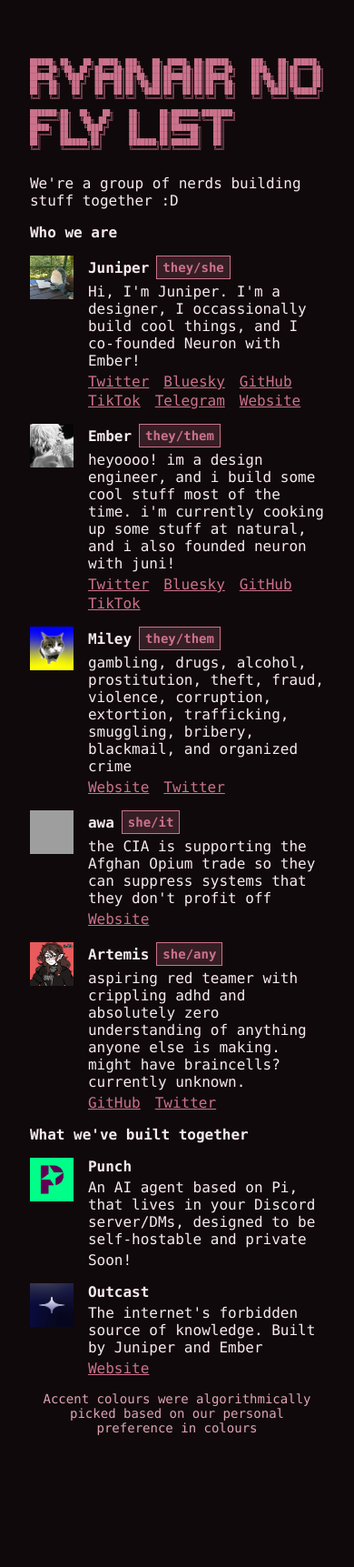
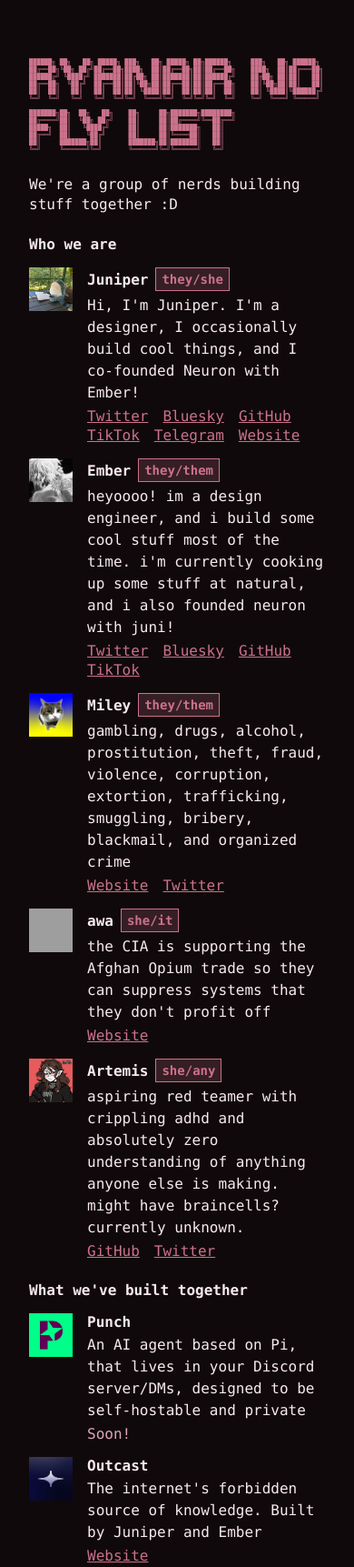
Before and after one commit to ryanairnoflylist/rnfl-site, a plain HTML site: page index.html in a window 390 px wide. Shown: the top 1723 px of the page at 91% size. Before the commit the page ends 1674 px from the top, so only its background shows below. Drawn offline with Linux system fonts and the light colour scheme; grey boxes are pictures that could not be loaded.

Commit message:
site: alt text, real headings, and a link preview (#1)
- every avatar and logo gets alt text (was 7 images with none)
- the ASCII banner is aria-hidden and the page finally has an h1; section labels are h2 and names are h3
- description, Open Graph and Twitter meta so posting the link doesn't unfurl as a bare URL, plus a 1200x630 og.png
- p line-height 1.5 so the bios stop reading as a wall
- container width is min(560px, 86vw) with 16px side margins, so narrow phones stop clipping
- element soup (thing/name/info/links) became section/h3/div/div with the same styling
- the Punch 'Soon!' placeholder is a span, not an empty anchor
- copy: occasionally, and Ember's double space

Co-authored-by: Juniper (blahajcoding) <blahajcoding@users.noreply.github.com>
Co-authored-by: Punch <punch@orb.gay>

```diff
--- a/index.html
+++ b/index.html
@@ -4,14 +4,29 @@
 <head>
     <meta charset="UTF-8">
     <meta name="viewport" content="width=device-width, initial-scale=1.0">
-    <title>ryanair no fly list</title>
+    <title>Ryanair No Fly List</title>
+    <meta name="description" content="A group of nerds building stuff together. Juniper, Ember, Miley, awa and Artemis, plus what we've built: Punch and Outcast.">
+    <meta name="theme-color" content="#cb728c">
+    <meta property="og:type" content="website">
+    <meta property="og:site_name" content="Ryanair No Fly List">
+    <meta property="og:title" content="Ryanair No Fly List">
+    <meta property="og:description" content="A group of nerds building stuff together.">
+    <meta property="og:url" content="https://rnfl.net">
+    <meta property="og:image" content="https://rnfl.net/og.png">
+    <meta property="og:image:width" content="1200">
+    <meta property="og:image:height" content="630">
+    <meta property="og:image:alt" content="Ryanair No Fly List, in pink pixel lettering on near-black">
+    <meta name="twitter:card" content="summary_large_image">
+    <meta name="twitter:title" content="Ryanair No Fly List">
+    <meta name="twitter:description" content="A group of nerds building stuff together.">
+    <meta name="twitter:image" content="https://rnfl.net/og.png">
     <link rel="stylesheet" href="style.css">
     <link rel="icon" type="image/svg+xml" href="favicon.svg">
 </head>
 
 <body>
     <container>
-        <pre>
+        <pre aria-hidden="true">
 ██████╗ ██╗   ██╗ █████╗ ███╗   ██╗ █████╗ ██╗██████╗     ███╗   ██╗ ██████╗
 ██╔══██╗╚██╗ ██╔╝██╔══██╗████╗  ██║██╔══██╗██║██╔══██╗    ████╗  ██║██╔═══██╗
 ██████╔╝ ╚████╔╝ ███████║██╔██╗ ██║███████║██║██████╔╝    ██╔██╗ ██║██║   ██║
@@ -26,90 +41,91 @@
 ██║     ███████╗██║       ███████╗██║███████║   ██║
 ╚═╝     ╚══════╝╚═╝       ╚══════╝╚═╝╚══════╝   ╚═╝
             </pre>
-            We're a group of nerds building stuff together :D
-            <h4>Who we are</h4>
-            <thing>
-                <img class="pfp" src="pfps/juniper.jpeg">
-                <info>
-                    <name>Juniper <pronouns>they/she</pronouns></name>
-                    <p>Hi, I'm Juniper. I'm a designer, I occassionally build cool things, and I co-founded Neuron with Ember!</p>
-                    <links>
+            <h1 class="sr-only">Ryanair No Fly List</h1>
+            <p class="tagline">We're a group of nerds building stuff together :D</p>
+            <h2>Who we are</h2>
+            <section class="thing">
+                <img class="pfp" src="pfps/juniper.jpeg" alt="Juniper's avatar">
+                <div class="info">
+                    <h3 class="name">Juniper <pronouns>they/she</pronouns></h3>
+                    <p>Hi, I'm Juniper. I'm a designer, I occasionally build cool things, and I co-founded Neuron with Ember!</p>
+                    <div class="links">
                         <a href="https://twitter.com/st3llarorb">Twitter</a>
                         <a href="https://bsky.app/profile/orb.gay">Bluesky</a>
                         <a href="https://github.com/blahajcoding">GitHub</a>
                         <a href="https://tiktok.com/@gayorb">TikTok</a>
                         <a href="https://t.me/enbyorb">Telegram</a>
                         <a href="https://orb.gay">Website</a>
-                    </links>
-                </info>
-            </thing>
-            <thing>
-                <img class="pfp" src="pfps/ember.jpeg">
-                <info>
-                    <name>Ember <pronouns>they/them</pronouns></name>
-                    <p>heyoooo! im a  design engineer, and i build some cool stuff most of the time. i'm currently cooking up some stuff at natural, and i also founded neuron with juni!</p>
-                    <links>
+                    </div>
+                </div>
+            </section>
+            <section class="thing">
+                <img class="pfp" src="pfps/ember.jpeg" alt="Ember's avatar">
+                <div class="info">
+                    <h3 class="name">Ember <pronouns>they/them</pronouns></h3>
+                    <p>heyoooo! im a design engineer, and i build some cool stuff most of the time. i'm currently cooking up some stuff at natural, and i also founded neuron with juni!</p>
+                    <div class="links">
                         <a href="https://twitter.com/embeputer">Twitter</a>
                         <a href="https://bsky.app/profile/puppy.orb.gay">Bluesky</a>
                         <a href="https://github.com/embeputer">GitHub</a>
                         <a href="https://tiktok.com/embeputer">TikTok</a>
-                    </links>
-                </info>
-            </thing>
+                    </div>
+                </div>
+            </section>
 
-            <thing>
-                <img class="pfp" src="pfps/miley.png">
-                <info>
-                    <name>Miley <pronouns>they/them</pronouns></name>
+            <section class="thing">
+                <img class="pfp" src="pfps/miley.png" alt="Miley's avatar">
+                <div class="info">
+                    <h3 class="name">Miley <pronouns>they/them</pronouns></h3>
                     <p>gambling, drugs, alcohol, prostitution, theft, fraud, violence, corruption, extortion, trafficking, smuggling, bribery, blackmail, and organized crime</p>
-                    <links>
+                    <div class="links">
                         <a href="https://percnt.pl">Website</a>
                         <a href="https://x.com/mkantenko">Twitter</a> <!-- it's still twitter ma -->
-                    </links>
-                </info>
-            </thing>
-            <thing>
-                <img class="pfp" src="pfps/awa.png">
-                <info>
-                    <name>awa <pronouns>she/it</pronouns></name>
+                    </div>
+                </div>
+            </section>
+            <section class="thing">
+                <img class="pfp" src="pfps/awa.png" alt="awa's avatar">
+                <div class="info">
+                    <h3 class="name">awa <pronouns>she/it</pronouns></h3>
                     <p>the CIA is supporting the Afghan Opium trade so they can suppress systems that they don't profit off</p>
-                    <links>
+                    <div class="links">
                         <a href="https://eqilia.eu">Website</a>
-                    </links>
-                </info>
-            </thing>
-            <thing>
-                <img class="pfp" src="pfps/arti.png">
-                <info>
-                    <name>Artemis <pronouns>she/any</pronouns></name>
+                    </div>
+                </div>
+            </section>
+            <section class="thing">
+                <img class="pfp" src="pfps/arti.png" alt="Artemis's avatar">
+                <div class="info">
+                    <h3 class="name">Artemis <pronouns>she/any</pronouns></h3>
                     <p>aspiring red teamer with crippling adhd and absolutely zero understanding of anything anyone else is making. might have braincells? currently unknown.</p>
-                    <links>
+                    <div class="links">
                         <a href="https://github.com/sillyputerwitch">GitHub</a>
                         <a href="https://x.com/sillyputerwitch">Twitter</a>
-                    </links>
-                </info>
-            </thing>
-            <h4>What we've built together</h4>
-            <thing>
-                <img class="logo" src="logos/punch_pfp.png">
-                <info>
-                    <name>Punch</name>
+                    </div>
+                </div>
+            </section>
+            <h2>What we've built together</h2>
+            <section class="thing">
+                <img class="logo" src="logos/punch_pfp.png" alt="Punch logo">
+                <div class="info">
+                    <h3 class="name">Punch</h3>
                     <p>An AI agent based on Pi, that lives in your Discord server/DMs, designed to be self-hostable and private</p>
-                    <links>
-                        <a>Soon!</a>
-                    </links>
-                </info>
-            </thing>
-            <thing>
-                <img class="logo" src="logos/neuron.png">
-                <info>
-                    <name>Outcast</name>
+                    <div class="links">
+                        <span class="status">Soon!</span>
+                    </div>
+                </div>
+            </section>
+            <section class="thing">
+                <img class="logo" src="logos/neuron.png" alt="Outcast logo">
+                <div class="info">
+                    <h3 class="name">Outcast</h3>
                     <p>The internet's forbidden source of knowledge. Built by Juniper and Ember</p>
-                    <links>
+                    <div class="links">
                         <a href="https://github.com/neuronfndn">Website</a>
-                    </links>
-                </info>
-            </thing>
+                    </div>
+                </div>
+            </section>
             <p class="footer">
                 Accent colours were algorithmically picked based on our personal preference in colours
             </p>
--- a/style.css
+++ b/style.css
@@ -19,8 +19,8 @@ body {
 
 container {
 
-    width: 560px;
-    margin: 48px;
+    width: min(560px, 86vw);
+    margin: 48px 16px;
     padding: 16px;
     display: flex;
     flex-direction: column;
@@ -33,6 +33,33 @@ p,a,h1,h2,h3,h4,h5 {
     padding: 0;
 }
 
+p {
+    line-height: 1.5;
+}
+
+h2 {
+    font-size: 16px;
+    font-weight: bold;
+    margin-top: 8px;
+}
+
+.tagline {
+    line-height: 1.35;
+}
+
+/* visible to screen readers, invisible on screen: the page needs an h1 */
+.sr-only {
+    position: absolute;
+    width: 1px;
+    height: 1px;
+    padding: 0;
+    margin: -1px;
+    overflow: hidden;
+    clip: rect(0, 0, 0, 0);
+    white-space: nowrap;
+    border: 0;
+}
+
 pre {
     font-size: 10px;
     color: var(--accent);
@@ -42,7 +69,7 @@ pre {
 
 @media (max-width: 650px) {
     container {
-        width: 86vw;
+        width: min(560px, 86vw);
     }
 
     pre {
@@ -81,26 +108,27 @@ body::-webkit-scrollbar-thumb {
     height: 48px;
 }
 
-thing {
+.thing {
     display: flex;
     gap: 16px;
     min-width: 0;
 }
 
-name {
+.name {
+    font-size: 16px;
     font-weight: bold;
     display: flex;
     gap: 8px;
     align-items: center;
 }
 
-info {
+.info {
     display: flex;
     gap: 4px;
     flex-direction: column;
 }
 
-links {
+.links {
     display: flex;
     gap: 2px 16px;
     flex-wrap: wrap;
@@ -131,3 +159,13 @@ pronouns {
     font-size: 14px;
     color: color-mix(in srgb, var(--accent) 64%, white);
 }
+
+.status {
+    color: color-mix(in srgb, var(--accent) 64%, white);
+}
+
+@media (prefers-reduced-motion: no-preference) {
+    a {
+        transition: color 120ms ease;
+    }
+}
```
Also changed, not shown: og.png (added).
